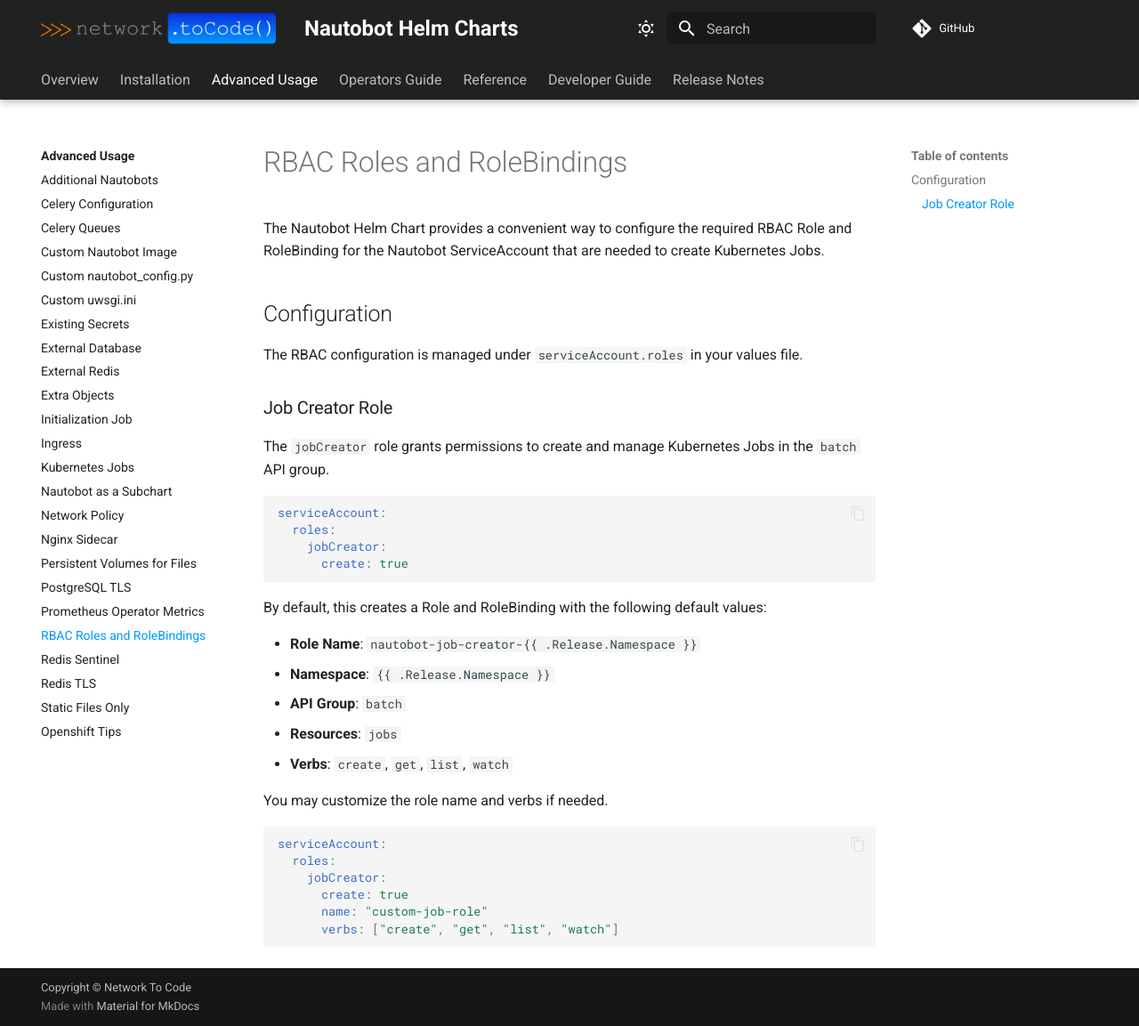
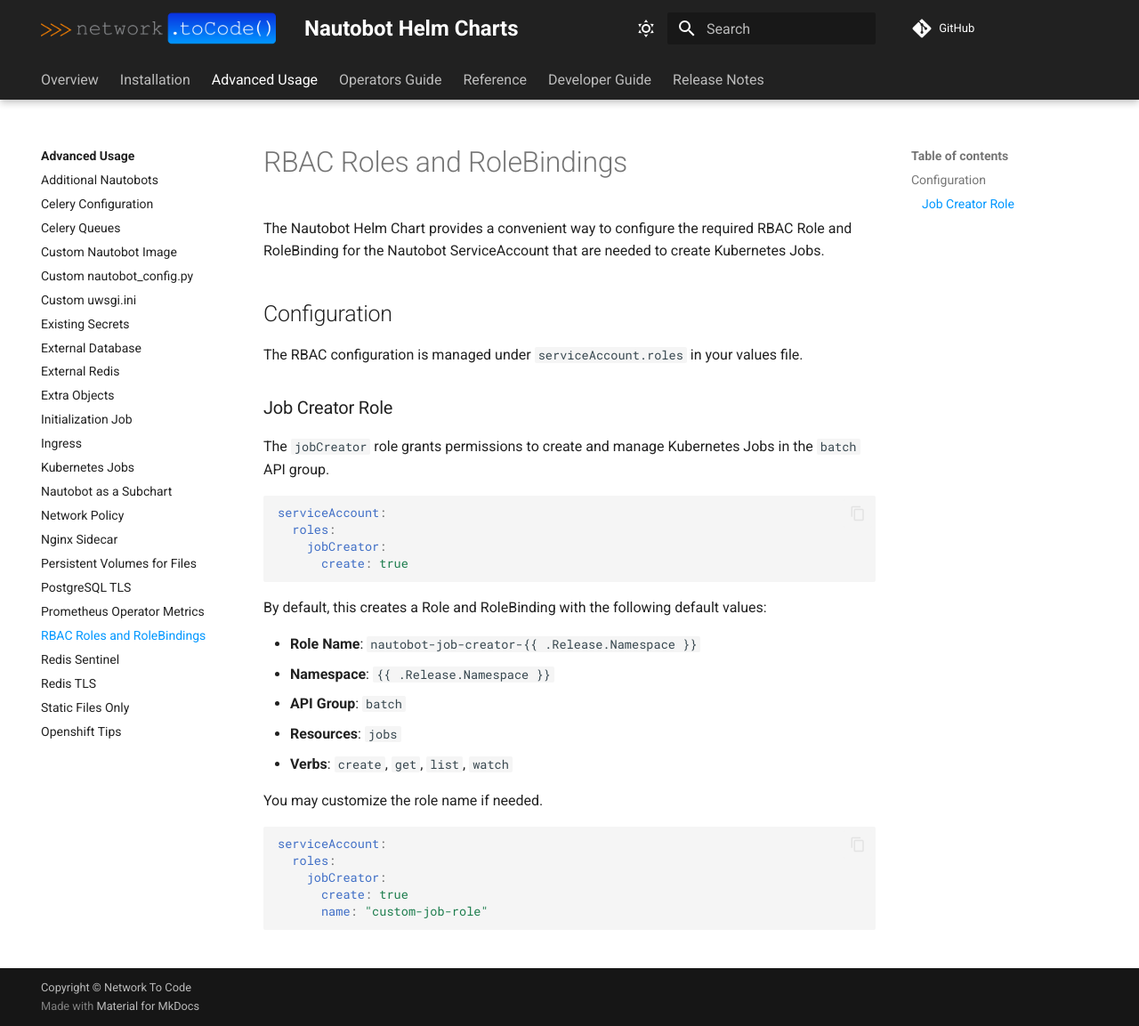
Before and after one commit to nautobot/helm-charts, an MkDocs documentation site: the page built from docs/advanced-features/rbac-roles.md, in a window 1280 px wide and 1153 px high. Shown: the whole window at 89% size. Built offline with MkDocs 1.6.1 and Material for MkDocs 9.7.7, drawn with Linux system fonts in a browser that asks for light colours; comment, search, counter and statistics services are not loaded.

Commit message:
Removed verbs customization

````diff
--- a/docs/advanced-features/rbac-roles.md
+++ b/docs/advanced-features/rbac-roles.md
@@ -25,7 +25,7 @@
 - **Resources**: `jobs`
 - **Verbs**: `create`, `get`, `list`, `watch`
 
-You may customize the role name and verbs if needed.
+You may customize the role name if needed.
 
 ```yaml
 serviceAccount:
@@ -33,5 +33,4 @@
     jobCreator:
       create: true
       name: "custom-job-role"
-      verbs: ["create", "get", "list", "watch"]
 ```
````
Also changed, not shown: 3 other files.
